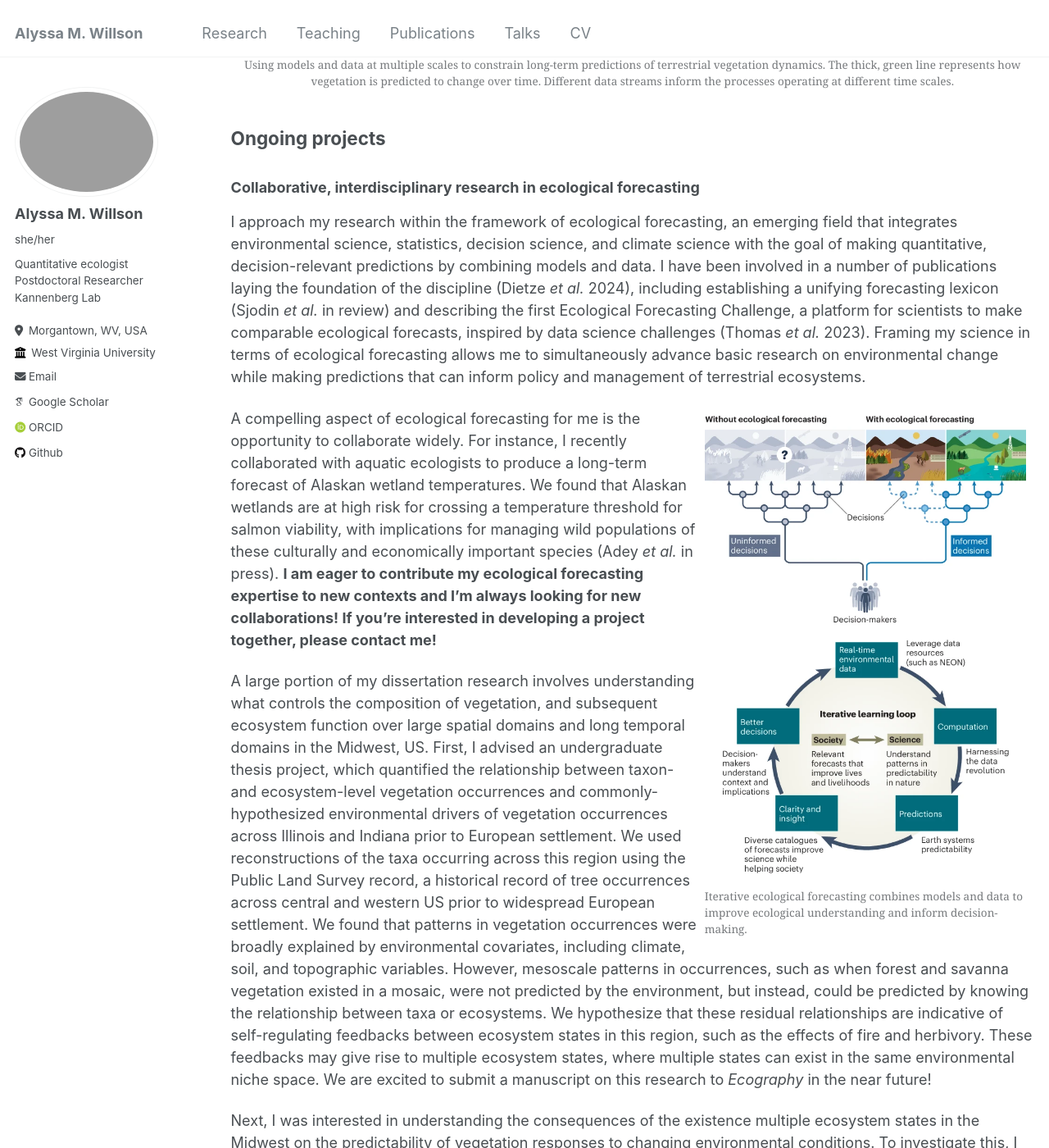
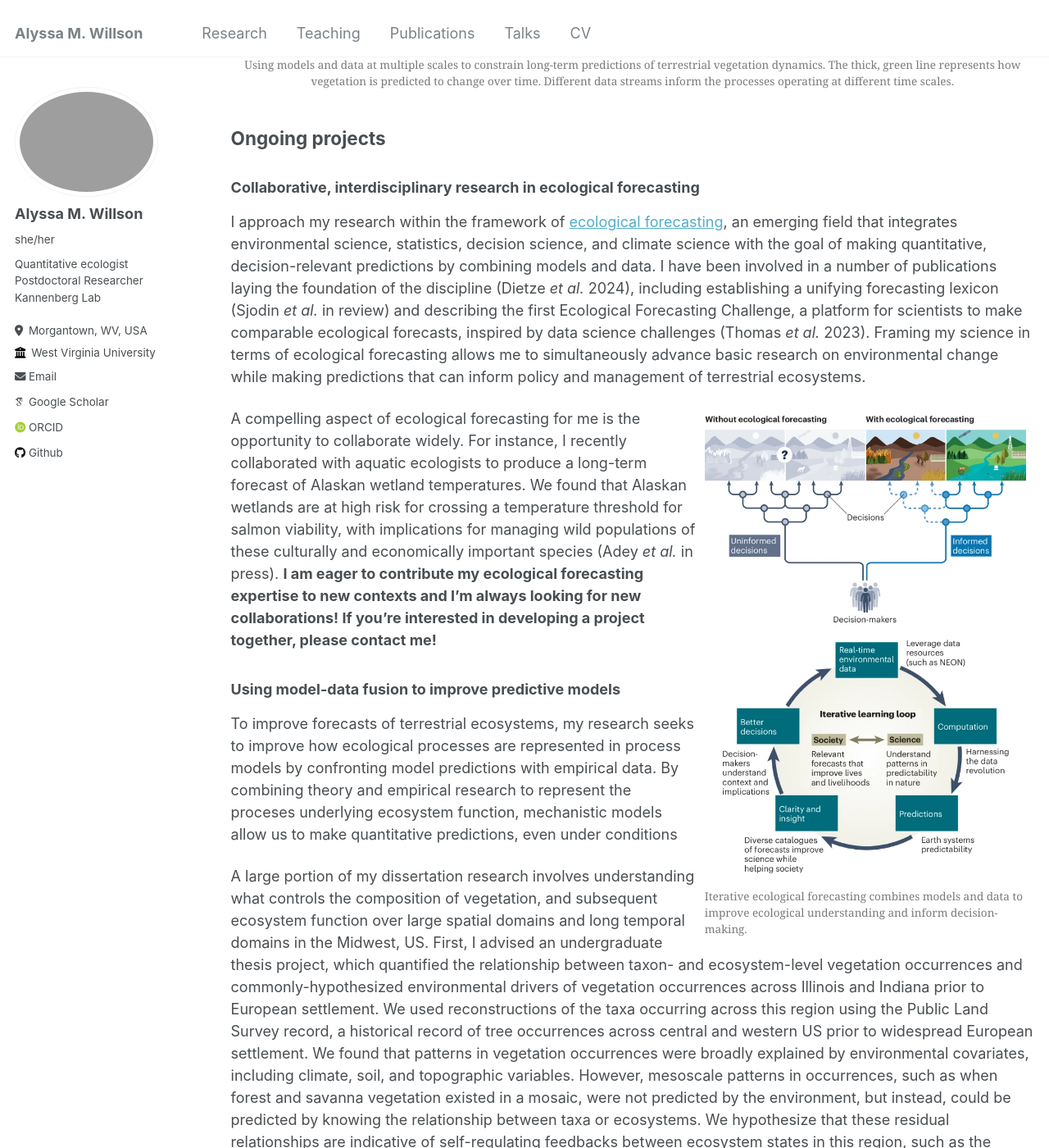
Before and after one commit to amwillson/amwillson.github.io, a Jekyll site: the page built from _pages/research.md, in a window 1280 px wide and 1400 px high, scrolled down 802 px. Shown: the whole window at 82% size. Built offline with Jekyll 4.4.1, drawn with Linux system fonts in a browser that asks for light colours; some web fonts are replaced.

Commit message:
trying again

```diff
--- a/_pages/research.md
+++ b/_pages/research.md
@@ -9,7 +9,7 @@ An overarching goal of my research is improving predictions of the ecological co
 
 I use a variety of modeling tools and data sources across scales to inform predictions of terrestrial vegetation change. Below, I describe my current research efforts, my future research directions synthesizing my previous work, and previous research projects.
 
-<figure style="text-align:center; display:block; margin:0 auto;">
+<figure style="float:center; text-align:center; display:block; margin:0 auto;">
   <img src="/images/across_scales_applications.png" alt="Figure 1" style="display:block; width:70%; text-align:center; margin:0-top:8px;">
   <figcaption>
     Using models and data at multiple scales to constrain long-term predictions of terrestrial vegetation dynamics. The thick, green line represents how vegetation is predicted to change over time. Different data streams inform the processes operating at different time scales.
@@ -20,7 +20,7 @@ I use a variety of modeling tools and data sources across scales to inform predi
 
 ### Collaborative, interdisciplinary research in ecological forecasting
 
-I approach my research within the framework of ecological forecasting, an emerging field that integrates environmental science, statistics, decision science, and climate science with the goal of making quantitative, decision-relevant predictions by combining models and data.  I have been involved in a number of publications laying the foundation of the discipline (Dietze <i>et al.</i> 2024), including establishing a unifying forecasting lexicon (Sjodin <i>et al.</i> in review) and describing the first Ecological Forecasting Challenge, a platform for scientists to make comparable ecological forecasts, inspired by data science challenges (Thomas <i>et al.</i> 2023). Framing my science in terms of ecological forecasting allows me to simultaneously advance basic research on environmental change while making predictions that can inform policy and management of terrestrial ecosystems.
+I approach my research within the framework of [ecological forecasting](https://ecoforecast.org), an emerging field that integrates environmental science, statistics, decision science, and climate science with the goal of making quantitative, decision-relevant predictions by combining models and data.  I have been involved in a number of publications laying the foundation of the discipline (Dietze <i>et al.</i> 2024), including establishing a unifying forecasting lexicon (Sjodin <i>et al.</i> in review) and describing the first Ecological Forecasting Challenge, a platform for scientists to make comparable ecological forecasts, inspired by data science challenges (Thomas <i>et al.</i> 2023). Framing my science in terms of ecological forecasting allows me to simultaneously advance basic research on environmental change while making predictions that can inform policy and management of terrestrial ecosystems.
 
 <figure style="float:right; margin:10px; width:40%; display:block">
   <img src="/images/iterative-forecasting.png" alt="Figure 2" style="display:block; ign:left;">
@@ -30,6 +30,10 @@ I approach my research within the framework of ecological forecasting, an emergi
 </figure>
 
 A compelling aspect of ecological forecasting for me is the opportunity to collaborate widely. For instance, I recently collaborated with aquatic ecologists to produce a long-term forecast of Alaskan wetland temperatures. We found that Alaskan wetlands are at high risk for crossing a temperature threshold for salmon viability, with implications for managing wild populations of these culturally and economically important species (Adey <i>et al.</i> in press). **I am eager to contribute my ecological forecasting expertise to new contexts and I'm always looking for new collaborations! If you're interested in developing a project together, please contact me!**
+
+### Using model-data fusion to improve predictive models
+
+To improve forecasts of terrestrial ecosystems, my research seeks to improve how ecological processes are represented in process models by confronting model predictions with empirical data. By combining theory and empirical research to represent the proceses underlying ecosystem function, mechanistic models allow us to make quantitative predictions, even under conditions
 
 A large portion of my dissertation research involves understanding what controls the composition of vegetation, and subsequent ecosystem function over large spatial domains and long temporal domains in the Midwest, US. First, I advised an undergraduate thesis project, which quantified the relationship between taxon- and ecosystem-level vegetation occurrences and commonly-hypothesized environmental drivers of vegetation occurrences across Illinois and Indiana prior to European settlement. We used reconstructions of the taxa occurring across this region using the Public Land Survey record, a historical record of tree occurrences across central and western US prior to widespread European settlement. We found that patterns in vegetation occurrences were broadly explained by environmental covariates, including climate, soil, and topographic variables. However, mesoscale patterns in occurrences, such as when forest and savanna vegetation existed in a mosaic, were not predicted by the environment, but instead, could be predicted by knowing the relationship between taxa or ecosystems. We hypothesize that these residual relationships are indicative of self-regulating feedbacks between ecosystem states in this region, such as the effects of fire and herbivory. These feedbacks may give rise to multiple ecosystem states, where multiple states can exist in the same environmental niche space. We are excited to submit a manuscript on this research to *Ecography* in the near future!
 
```
